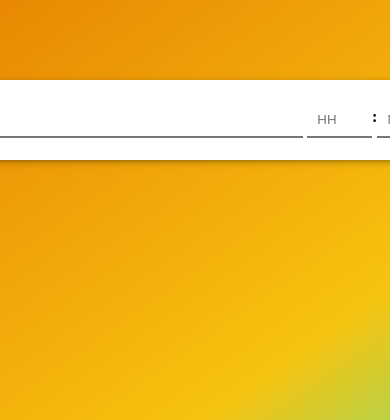
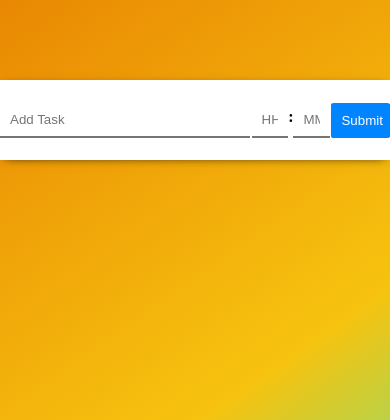
Before and after one commit to ghost2023/todo-webapp, a Django app: page / in a window 390 px wide; the page is wider, and only the part inside the window is pictured. Shown: the top 420 px of that part. Run offline with Django 4.2, Linux system fonts and the light colour scheme; data that the repository does not hold is empty.

Commit message:
corrected width on mobile

```diff
--- a/static/styles/style.css
+++ b/static/styles/style.css
@@ -17,7 +17,7 @@ button{
 }
 .form-container{
     background: #fff;
-    width:800px;
+    width:min(100%,800px);
     height: 80px;
     align-items: center;
     box-shadow: 0px 2px 10px -5px;
@@ -82,7 +82,7 @@ input[type=text]:focus{
     border: 2px solid rgba(233,136,3,1);
 }
 #list-container{
-    width:800px;
+    width:min(100%,800px);
     background: #fff;
     max-height: 400px;
     overflow-y: scroll;
```
